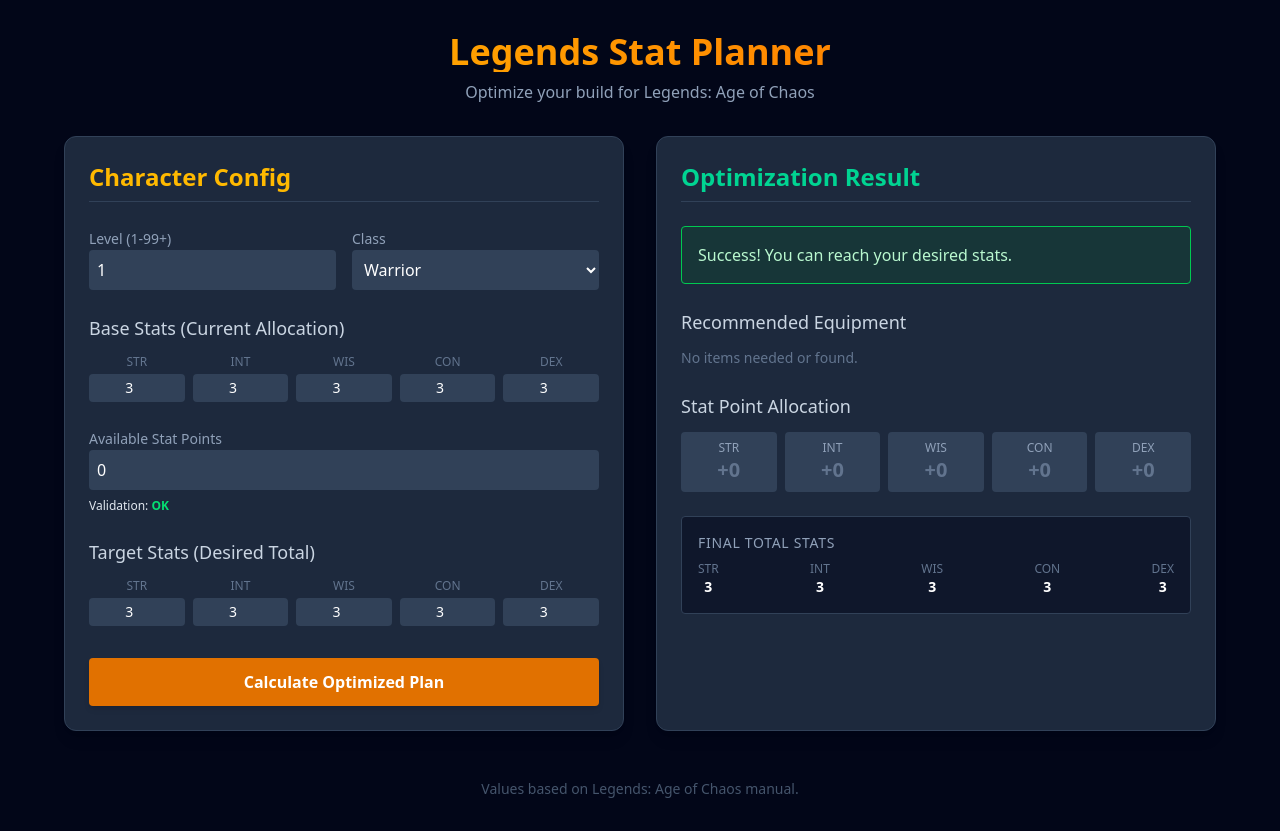
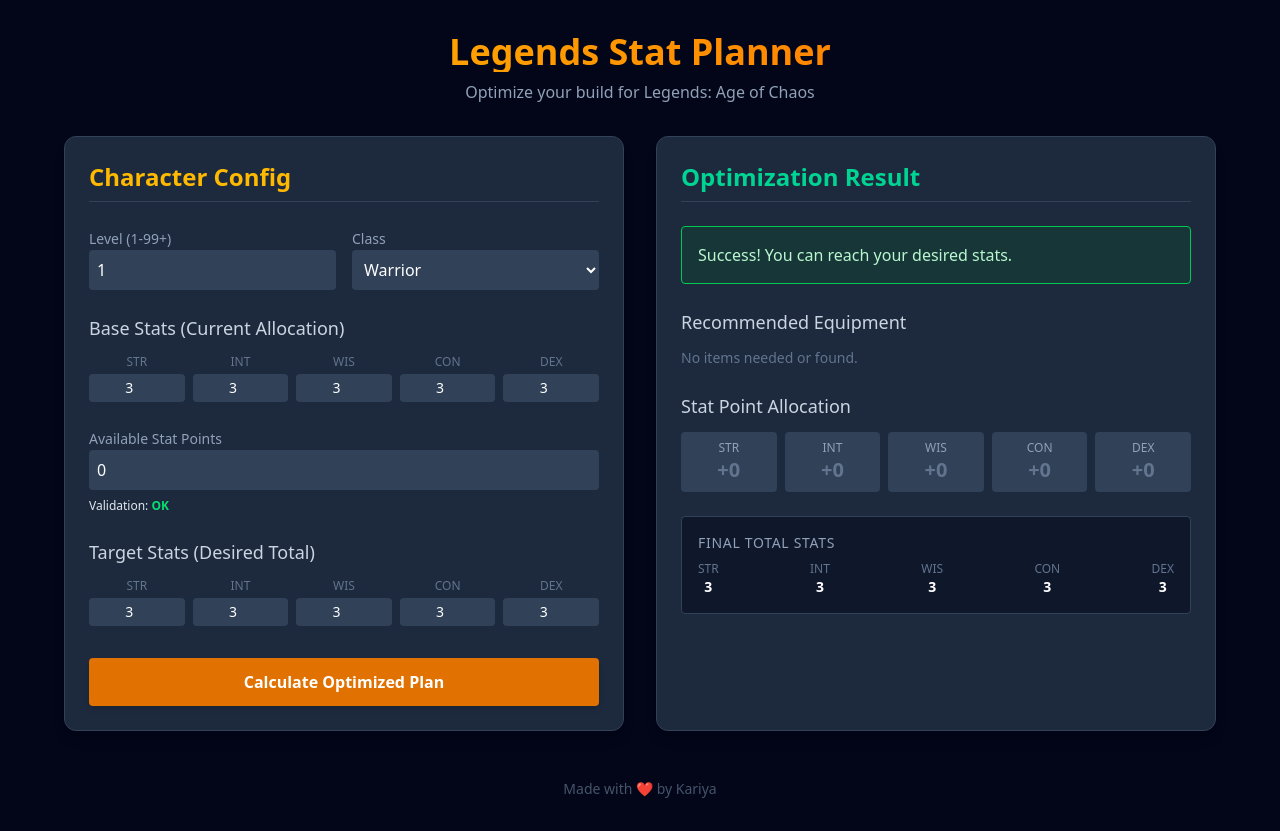
Before and after one commit to kwong/legends-stat-planner, a SvelteKit app: page / in a window 1280 px wide. Built offline with nearby package versions, Linux system fonts and the light colour scheme.

Commit message:
update footer

```diff
--- a/src/routes/+page.svelte
+++ b/src/routes/+page.svelte
@@ -498,6 +498,6 @@
     </main>
 
     <footer class="max-w-6xl mx-auto mt-12 text-center text-slate-600 text-sm">
-        <p>Values based on Legends: Age of Chaos manual.</p>
+        <p>Made with ❤️ by Kariya</p>
     </footer>
 </div>
```
